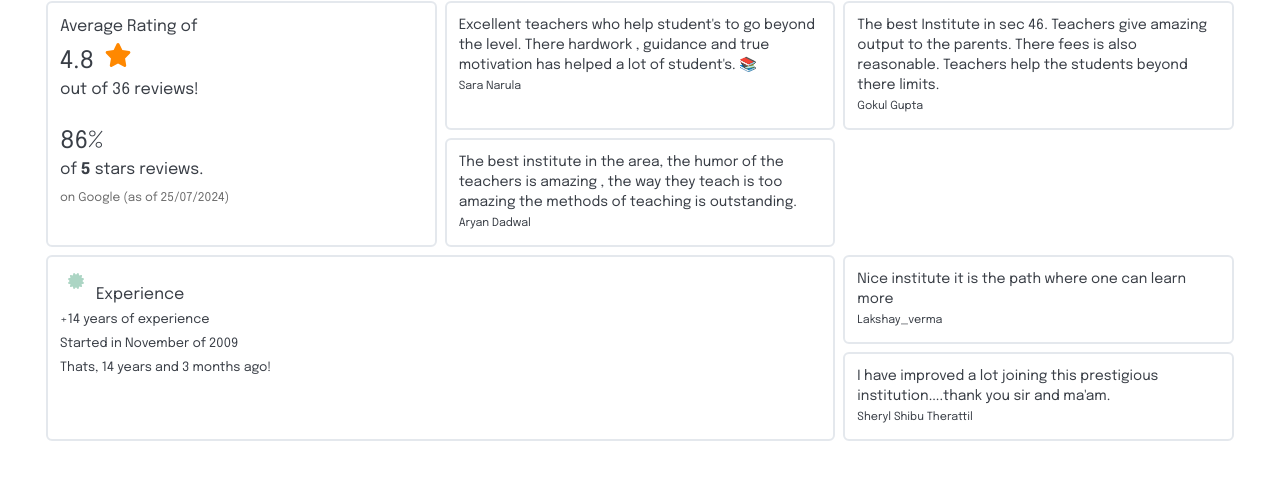
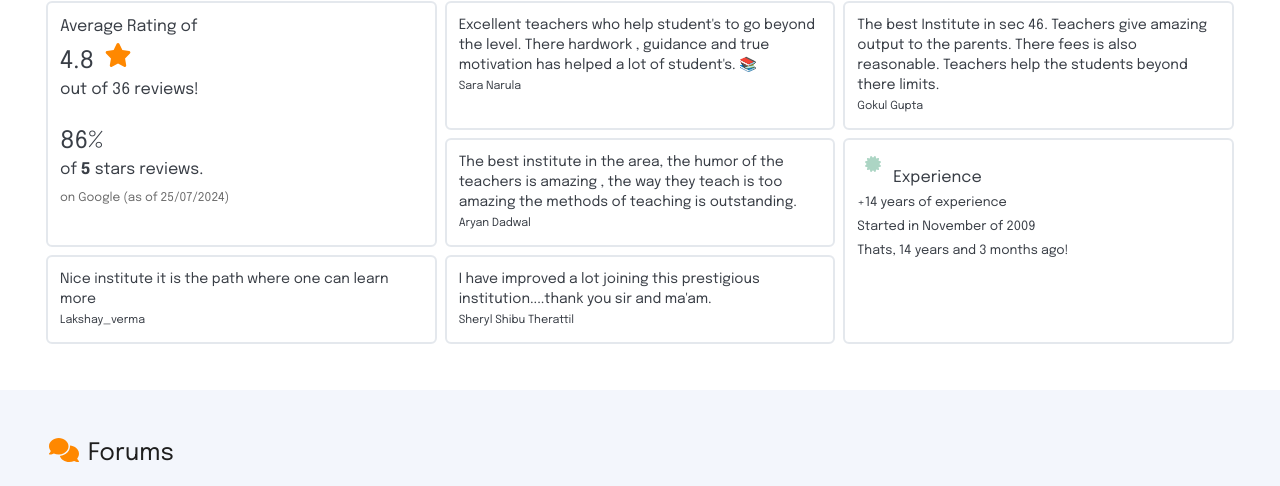
Before and after one commit to Avi-Rana-1718/dishalearning, a Next.js app: page / in a window 1280 px wide. Shown: the part 820-1306 px from the top of the page. Built offline with nearby package versions, Linux system fonts and the light colour scheme.

Commit message:
Update Bento.js

```diff
--- a/app/_components/Bento.js
+++ b/app/_components/Bento.js
@@ -30,7 +30,7 @@ export default function Bento() {
             <ReviewLi message="Excellent teachers who help student's to go beyond the level. There hardwork , guidance and true motivation has helped a lot of student's. 📚" author="Sara Narula" />
             <ReviewLi message="The best Institute in sec 46. Teachers give amazing output to the parents. There fees is also reasonable. Teachers help the students beyond there limits." author="Gokul Gupta" />
             <ReviewLi message="The best institute in the area, the humor of the teachers is amazing , the way they teach is too amazing the methods of teaching is outstanding." author="Aryan Dadwal" />
-            <li className="md:row-span-2 col-span-2 text-left outline oultine-1 outline-2 outline-slate-400/25 p-3 rounded">
+            <li className="md:row-span-2 md:col-span-1 col-span-2 text-left outline oultine-1 outline-2 outline-slate-400/25 p-3 rounded">
             <FontAwesomeIcon icon={faCertificate} className="w-6 m-1 text-[#acd5c4] mb-3 inline" /> Experience <br/>
             <small>
             +14 years of experience <br />
```
